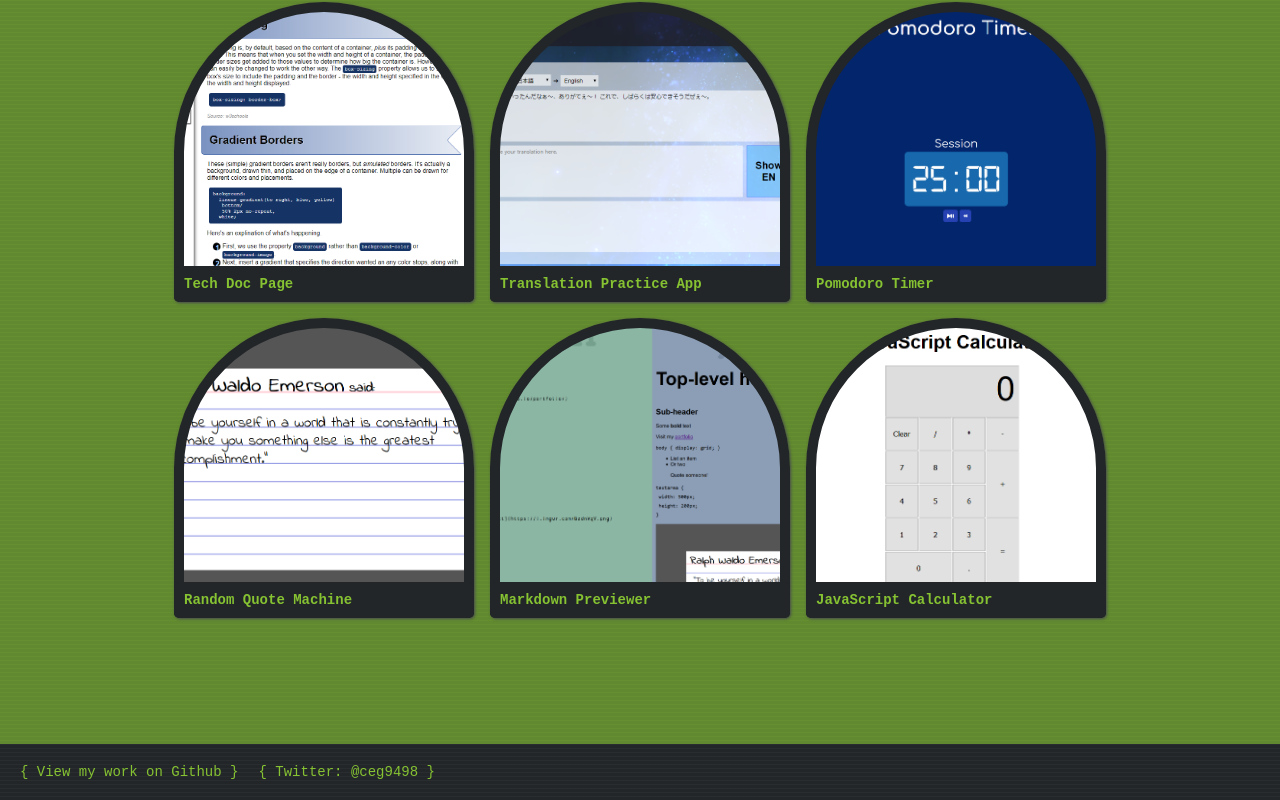
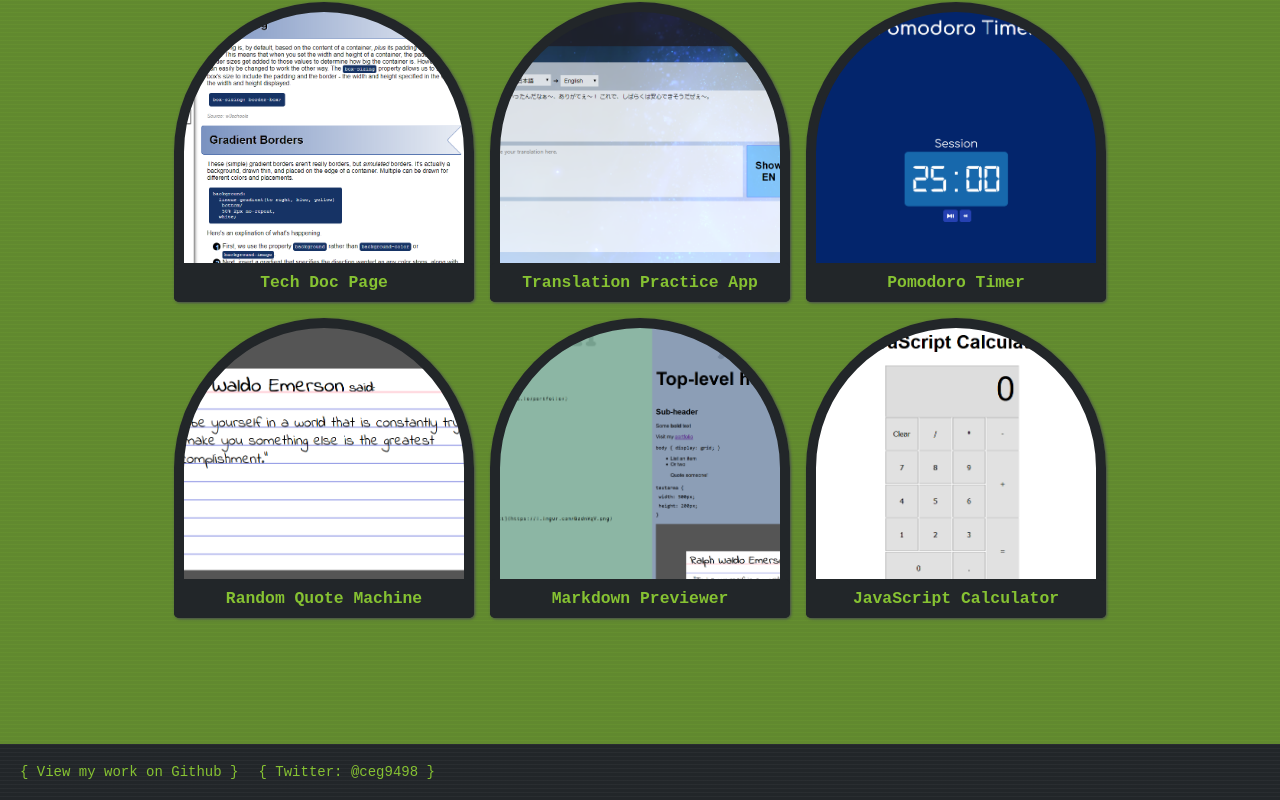
Before and after one commit to ceg9498/portfolio, a React (Create React App) app: page / in a window 1280 px wide. Shown: the part 856-1656 px from the top of the page. Built offline with nearby package versions, Linux system fonts and the light colour scheme.

Commit message:
Update HTML semantic use.

```diff
--- a/src/App.scss
+++ b/src/App.scss
@@ -160,6 +160,11 @@ body {
     color: $ltgreen;
     border-radius: 5px;
 
+    h3 {
+      margin: 0;
+      padding: 0;
+    }
+
     .project-tile-title {
       text-align: center;
       font-weight: bold;
--- a/src/Components/Components.tsx
+++ b/src/Components/Components.tsx
@@ -75,7 +75,7 @@ class ProjectTile extends React.Component<any,any>{
         style={{backgroundImage: 'url(' + imgUrl + ')'}}
         onMouseEnter={this.handleHover} onMouseLeave={this.handleHover}>
         <div className="project-tile-info">
-          <span className="project-tile-title">{title}</span>
+          <h3 className="project-tile-title">{title}</h3>
           { this.state.isOpen &&
             <>
               <p>{description}</p>
```
